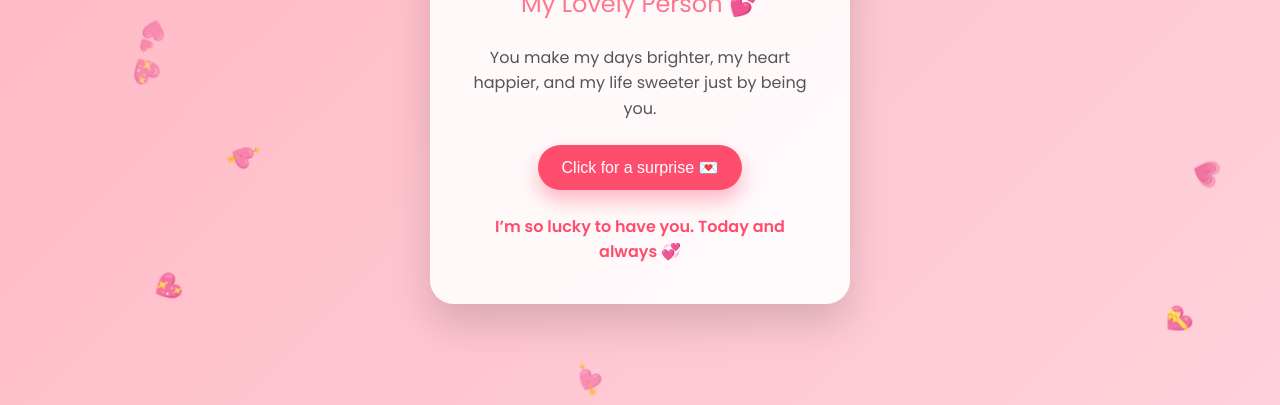
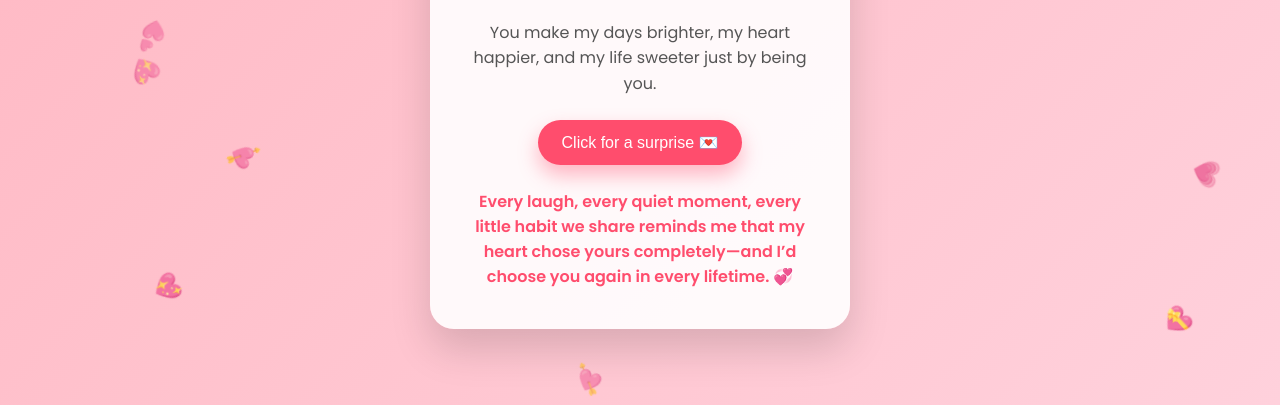
Before and after one commit to Lucid9427/VD, a plain HTML site: page index.html in a window 1280 px wide. Both pictures are taken after a click on the button "Click for a surprise 💌". Shown: the part 395-800 px from the top of the page. Drawn offline with Linux system fonts and the light colour scheme.

Commit message:
Update index.html

```diff
--- a/index.html
+++ b/index.html
@@ -135,7 +135,7 @@
     <button onclick="showMessage()">Click for a surprise 💌</button>
 
     <div class="message" id="secretMessage">
-      I’m so lucky to have you. Today and always 💞
+      Every laugh, every quiet moment, every little habit we share reminds me that my heart chose yours completely—and I’d choose you again in every lifetime. 💞
     </div>
   </div>
 
```
